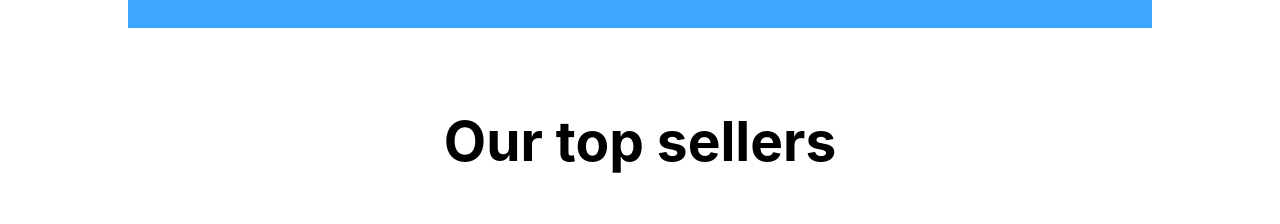
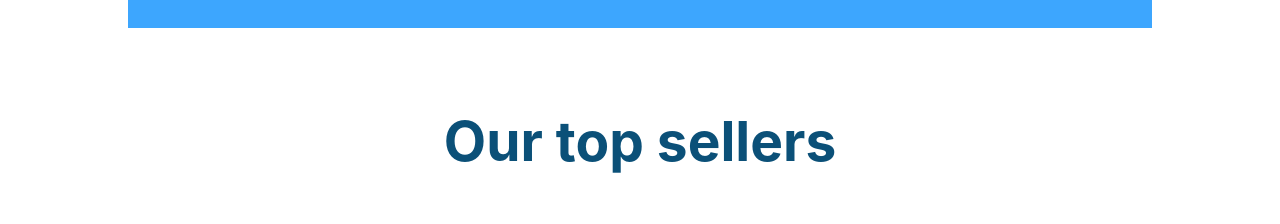
Before and after one commit to iamjaykang/pbtech-project, a React (Create React App) app in the folder client/: page / in a window 1280 px wide. Shown: the part 3052-3276 px from the top of the page. Built offline with nearby package versions, Linux system fonts and the light colour scheme.

Commit message:
hotfix: updated imports to match folder name changes

```diff
--- a/client/src/components/topSellerCarousel/TopSellerCarousel.module.css
+++ b/client/src/components/topSellerCarousel/TopSellerCarousel.module.css
@@ -4,7 +4,7 @@
     margin: 80px;
     font-size: 55px;
     position: relative;
-
+    color: #0B5078;
 }
 
 .container {
```
Also changed, not shown: client/src/pages/Home.js (+12 -12 lines).
